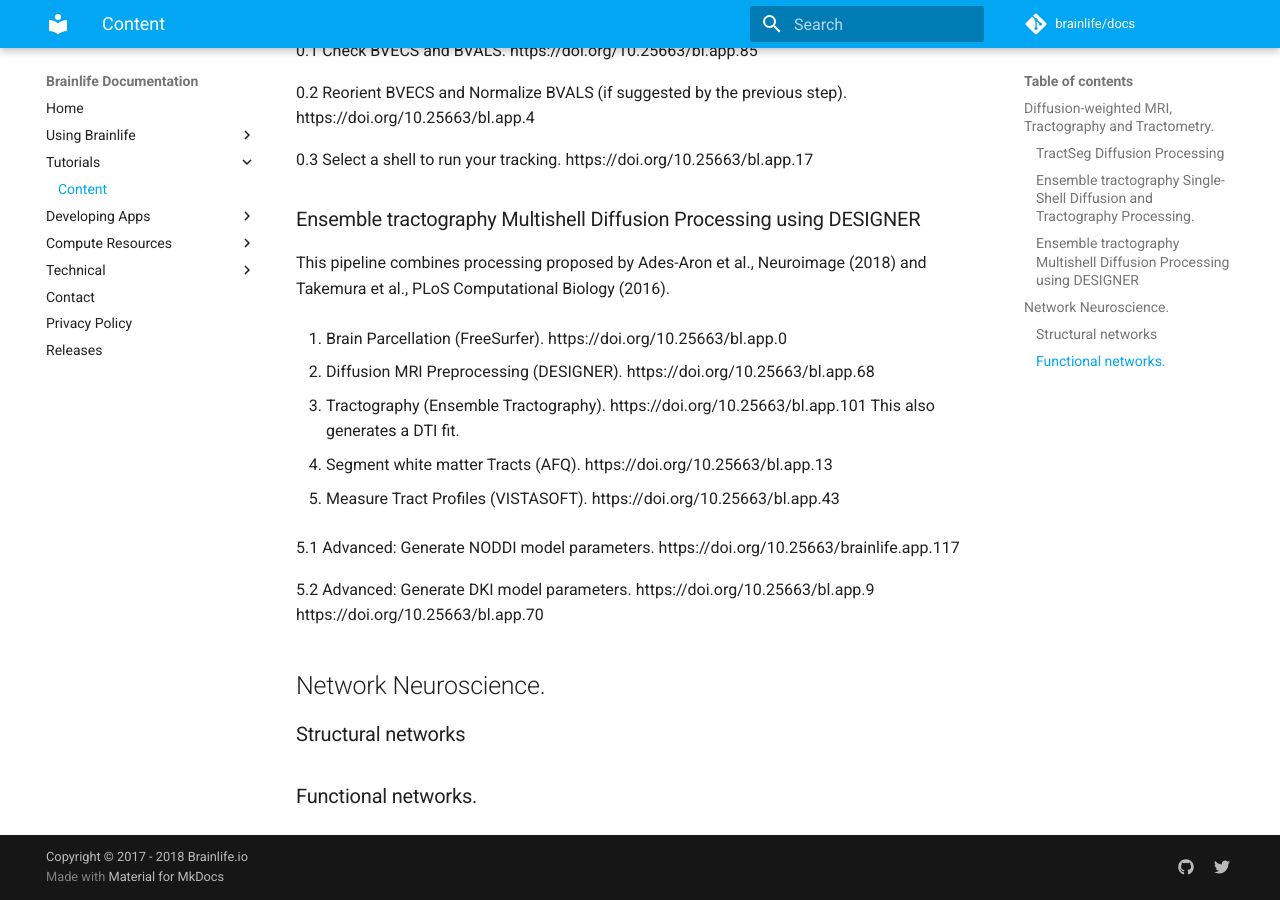
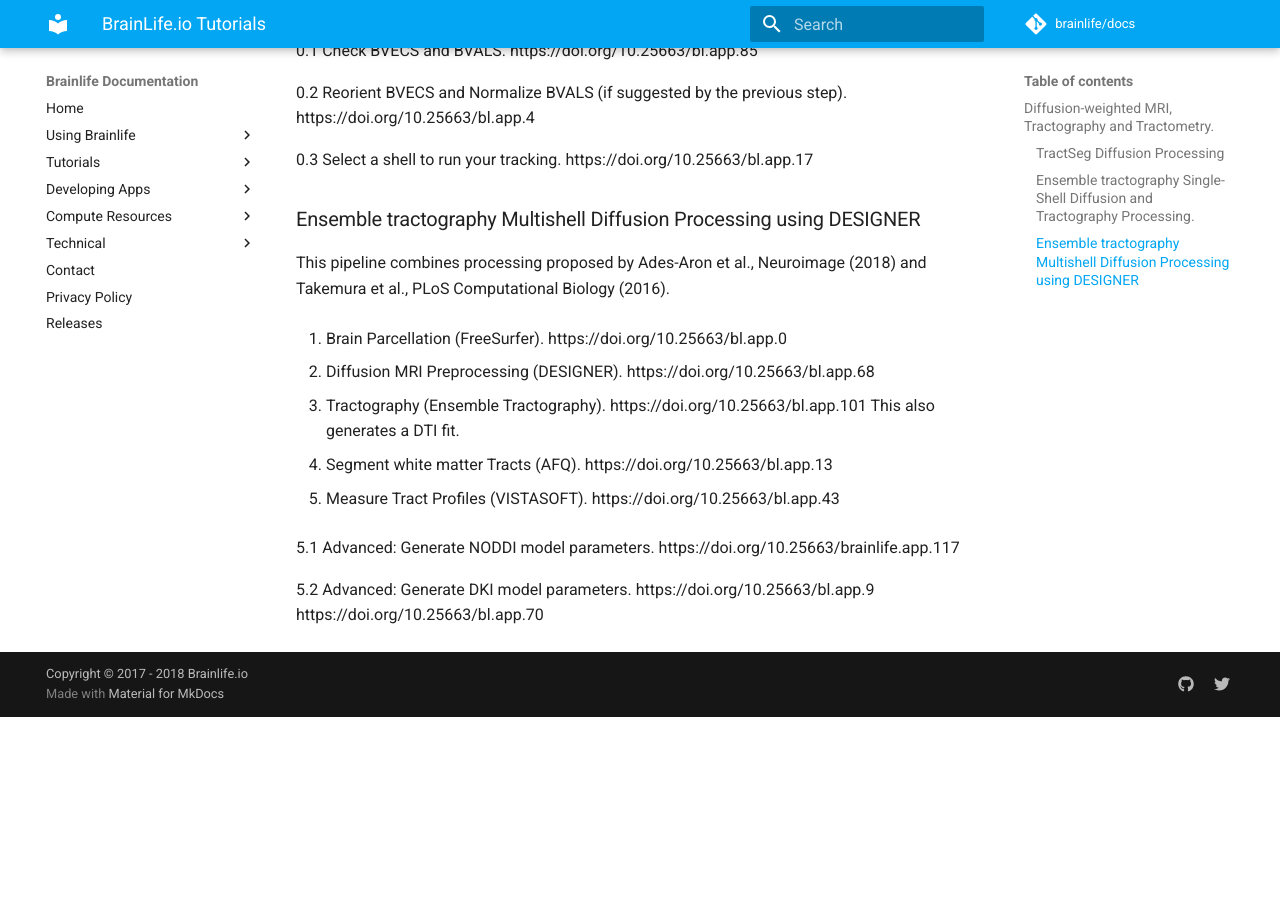
Before and after one commit to brainlife/docs, an MkDocs documentation site: the page built from docs/tutorial/diffusion-and-tractography.md, in a window 1280 px wide and 900 px high, scrolled down 1246 px. Built offline with MkDocs 1.6.1 and Material for MkDocs 9.7.7, drawn with Linux system fonts in a browser that asks for light colours; comment, search, counter and statistics services are not loaded; after the commit the page ends 1963 px from its top, so only the background shows below that.

Commit message:
Update and rename content.md to diffusion-and-tractography.md

```diff
--- a/docs/tutorial/content.md
+++ b/docs/tutorial/diffusion-and-tractography.md
@@ -89,10 +89,3 @@
 5.2 Advanced: Generate DKI model parameters.
 https://doi.org/10.25663/bl.app.9
 https://doi.org/10.25663/bl.app.70
-
-
-## Network Neuroscience.
-### Structural networks
-
-
-### Functional networks.
```
